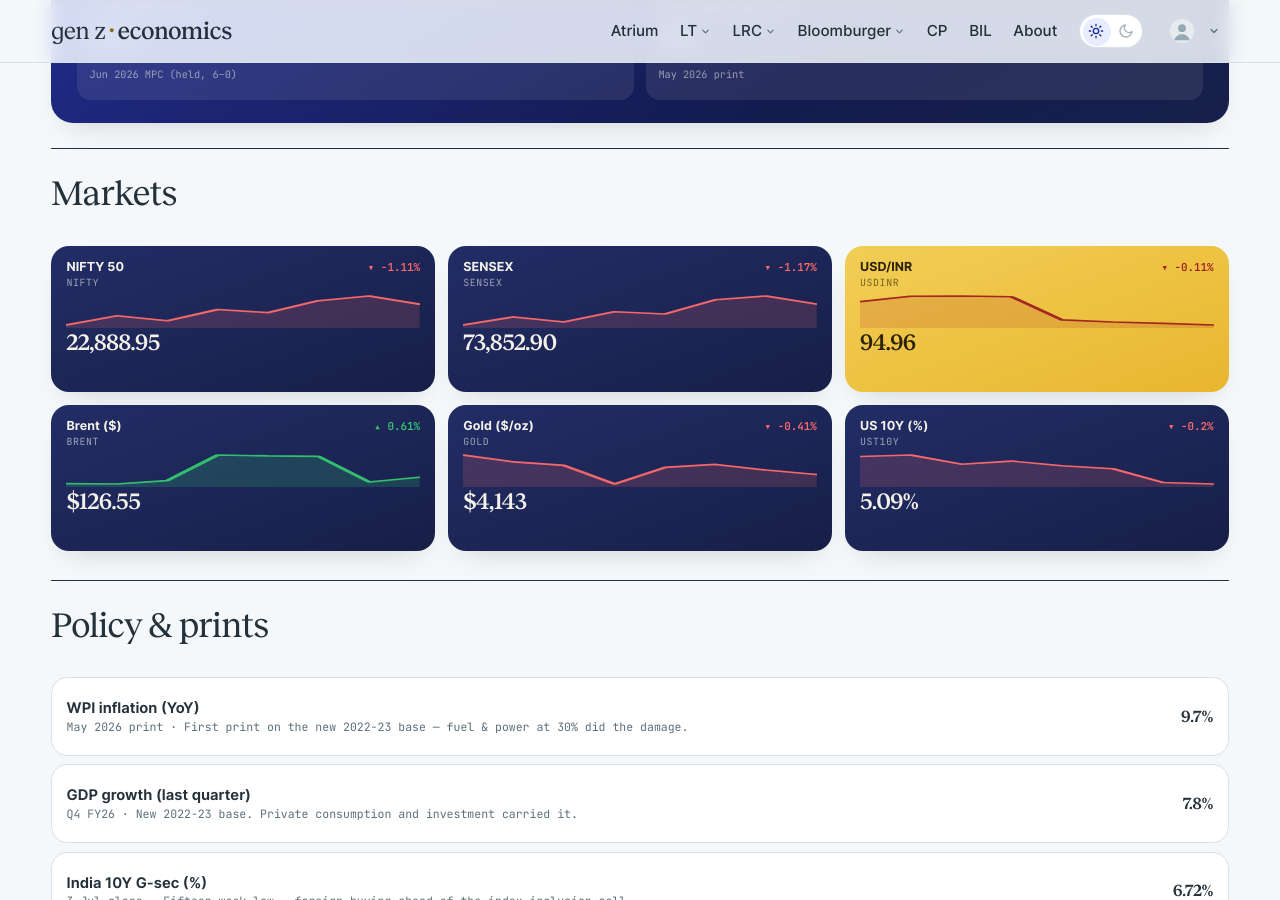
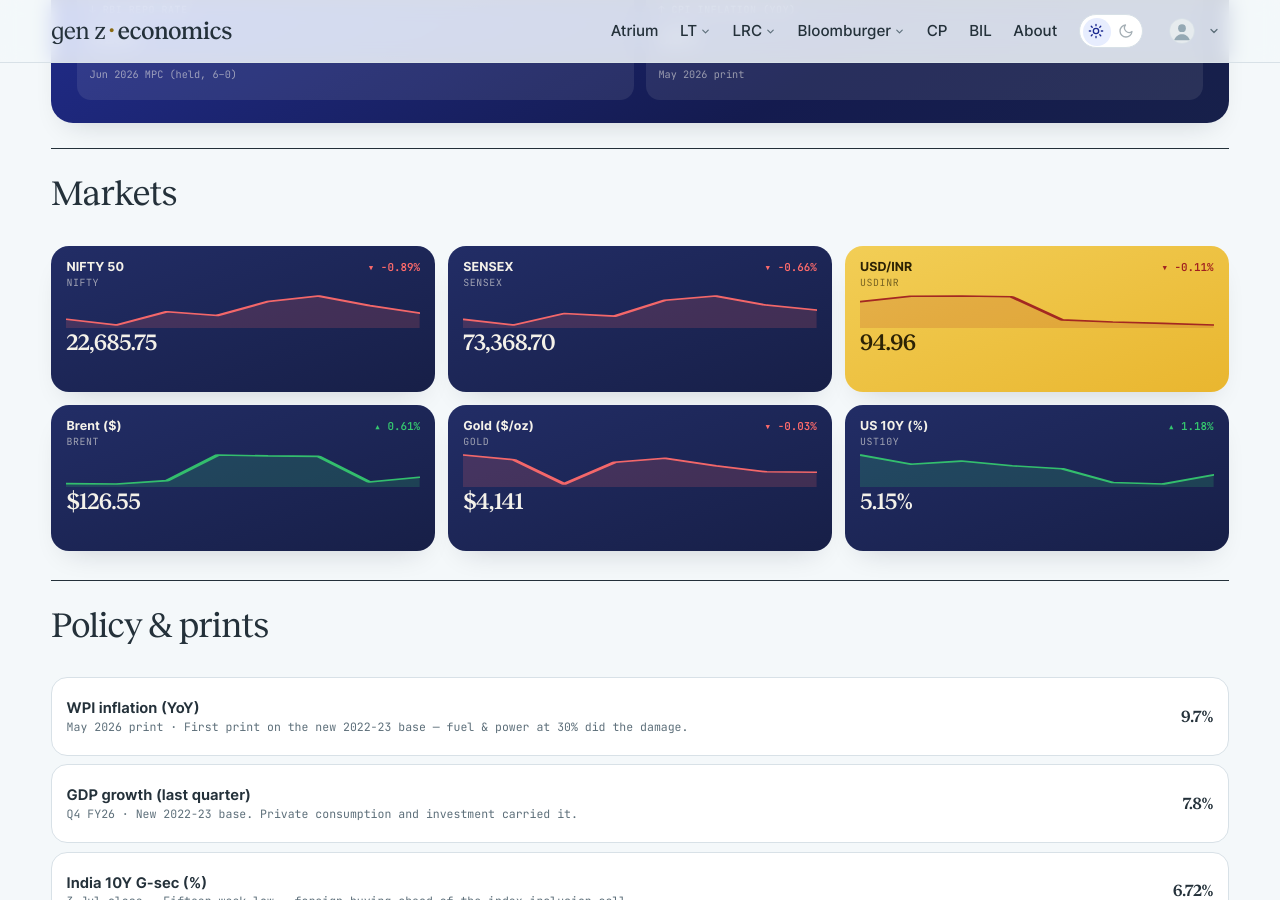
Before and after one commit to harsharya7021/genz-economics.com, a Jekyll site: the page built from macro-watch.html, in a window 1280 px wide and 900 px high, scrolled down 599 px. Built offline with Jekyll 4.4.1, drawn with Linux system fonts in a browser that asks for light colours; comment, search, counter and statistics services are not loaded.

Commit message:
data: morning market refresh

```diff
--- a/_data/macro.json
+++ b/_data/macro.json
@@ -1,34 +1,34 @@
 {
-  "as_of": "19 Oct 2026 close",
+  "as_of": "21 Oct 2026 close",
   "auto": {
     "nifty": {
       "label": "NIFTY 50",
-      "v": "22,888.95",
-      "chg": -1.11,
+      "v": "22,685.75",
+      "chg": -0.89,
       "spark": [
-        22231.801,
         22520.449,
         22363.35,
         22721.949,
         22622.699,
         22997.35,
         23146.15,
-        22888.949
+        22888.949,
+        22685.75
       ]
     },
     "sensex": {
       "label": "SENSEX",
-      "v": "73,852.90",
-      "chg": -1.17,
+      "v": "73,368.70",
+      "chg": -0.66,
       "spark": [
-        71593.242,
         72472.328,
         71924.68,
         73033.781,
         72781.891,
         74315.609,
         74729.273,
-        73852.898
+        73852.898,
+        73368.703
       ]
     },
     "usdinr": {
@@ -63,32 +63,32 @@
     },
     "gold": {
       "label": "Gold ($/oz)",
-      "v": "$4,143",
-      "chg": -0.41,
+      "v": "$4,141",
+      "chg": -0.03,
       "spark": [
-        4216.3,
         4190.6,
         4177.3,
         4107.9,
         4170.1,
         4181.1,
         4160.1,
-        4143.0
+        4142.6,
+        4141.2
       ]
     },
     "ust10y": {
       "label": "US 10Y (%)",
-      "v": "5.09%",
-      "chg": -0.2,
+      "v": "5.15%",
+      "chg": 1.18,
       "spark": [
-        5.27,
         5.28,
         5.22,
         5.24,
         5.21,
         5.19,
         5.1,
-        5.09
+        5.09,
+        5.15
       ]
     }
   },
--- a/_data/markets.yml
+++ b/_data/markets.yml
@@ -2,16 +2,15 @@
 # USD/INR) are refreshed each weekday morning by the market-data workflow;
 # the India 10Y G-Sec line is maintained by hand. Do not hand-edit the
 # live tickers — the job overwrites them.
-as_of: 19 Oct 2026
+as_of: 21 Oct 2026
 tickers:
 - symbol: NIFTY 50
   code: ^NSEI
-  value: 22,888.95
-  change: −257.20
-  pct: −1.11%
+  value: 22,685.75
+  change: −203.20
+  pct: −0.89%
   dir: down
   spark:
-  - 22231.801
   - 22520.449
   - 22363.35
   - 22721.949
@@ -19,14 +18,14 @@ tickers:
   - 22997.35
   - 23146.15
   - 22888.949
+  - 22685.75
 - symbol: SENSEX
   code: BSE
-  value: 73,852.90
-  change: −876.38
-  pct: −1.17%
+  value: 73,368.70
+  change: −484.20
+  pct: −0.66%
   dir: down
   spark:
-  - 71593.242
   - 72472.328
   - 71924.68
   - 73033.781
@@ -34,6 +33,7 @@ tickers:
   - 74315.609
   - 74729.273
   - 73852.898
+  - 73368.703
 - symbol: USD / INR
   code: FX
   value: '94.96'
```
